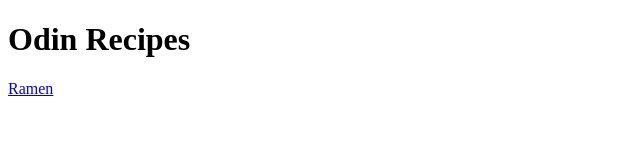
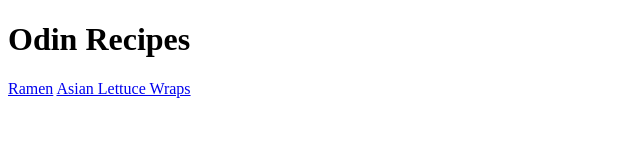
Before and after one commit to SneekSzz/odin-recipes, a plain HTML site: page index.html in a window 1280 px wide. Shown: the whole page, without its empty margins (0-640 px from the left). Drawn offline with Linux system fonts and the light colour scheme.

Commit message:
Add link to lettucewraps.html

```diff
--- a/index.html
+++ b/index.html
@@ -8,5 +8,6 @@
 <body>
     <h1>Odin Recipes</h1>
     <a href="recipes/ramen.html">Ramen</a>
+    <a href="recipes/lettucewraps.html">Asian Lettuce Wraps</a>
 </body>
 </html>
```
